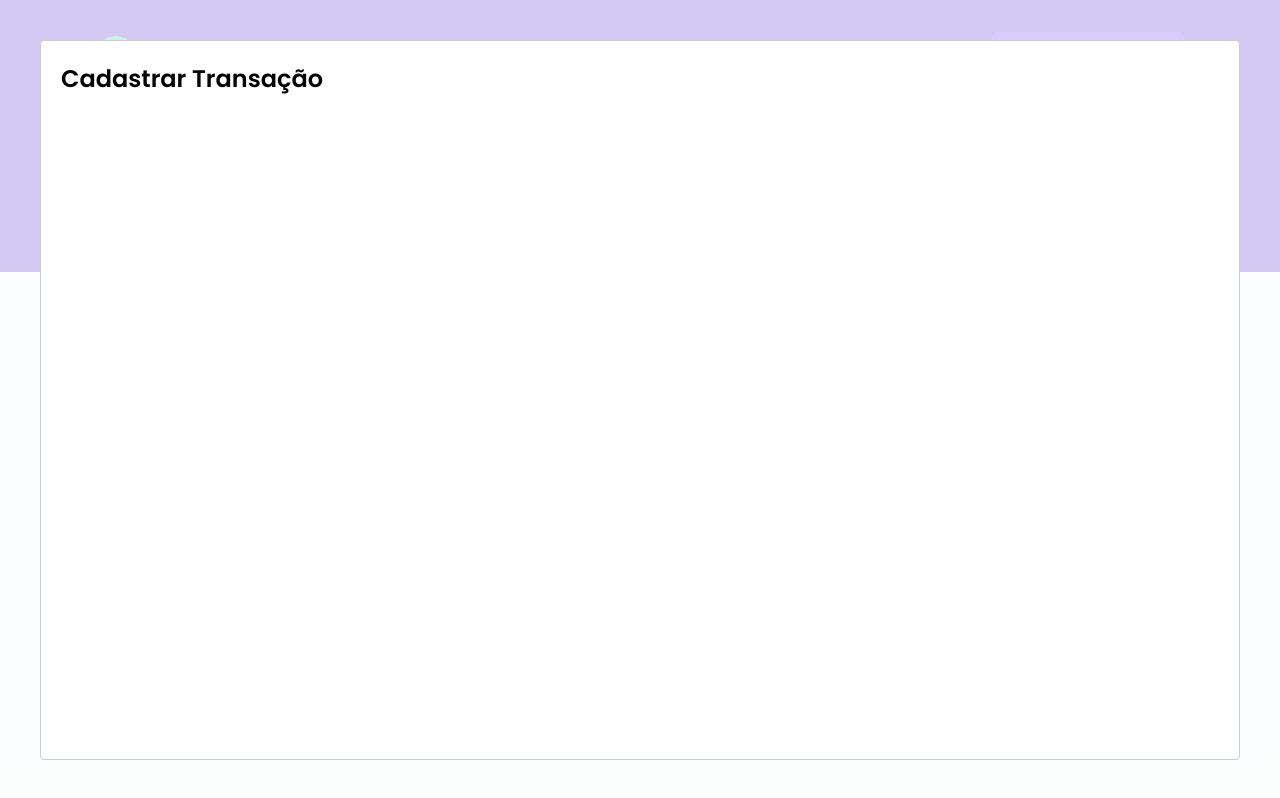
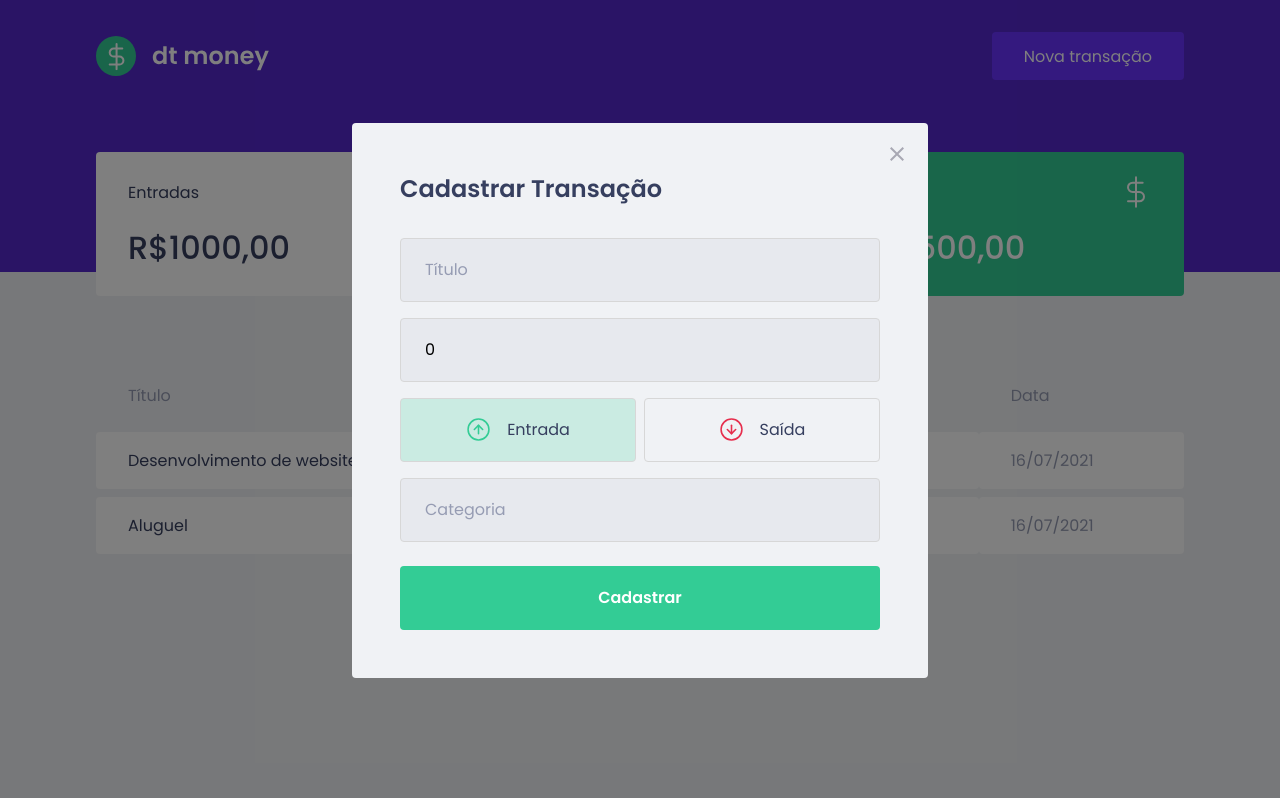
Before and after one commit to brenno0/DtMoney, a React (Create React App) app: page / in a window 1280 px wide. Both pictures are taken after a click on the button "Nova transação". Built offline with nearby package versions, Linux system fonts and the light colour scheme; no server answers; what miragejs would draw is missing.

Commit message:
Criação form da modal

```diff
--- a/src/App.tsx
+++ b/src/App.tsx
@@ -3,7 +3,7 @@
 import { Header } from './components/Header'
 import { Dashboard } from './components/Dashboard';
 import { useState } from 'react';
-import { NewTransactionModal } from './NewTransactionModal';
+import { NewTransactionModal } from './components/NewTransactionModal';
 export function App() {
 
   const [isNewTransactionModalOpen, setIsNewTransactionModalOpen] = useState(false);
--- /dev/null
+++ b/src/components/NewTransactionModal/index.tsx
@@ -0,0 +1,100 @@
+import { FormEvent, useState } from 'react';
+import Modal from 'react-modal'
+import { api } from '../../services/api';
+
+import { Container, TransactionTypeContainer,RadioBox } from './style';
+import closeImg from '../../assets/close.svg'
+import incomeImg from '../../assets/income.svg'
+import outcomeImg from '../../assets/outcome.svg'
+
+
+
+interface NewTransactionModalProps  {
+    isOpen:boolean;
+    onRequestClose: () => void;
+}
+
+export function NewTransactionModal({isOpen,onRequestClose}:NewTransactionModalProps){
+
+    const [title,setTitle] = useState('');
+    const [value,setValue] = useState(0);
+    const [category,setCategory] = useState('');
+    const [type,setType] = useState('deposit');
+
+    function handleCreateNewTransaction(event:FormEvent) {
+        // event.preventDefault();
+
+        // const data = {
+        //     title,
+        //     value,
+        //     category,
+        //     type,
+        // };
+        // api.post('/transactions',data)
+    }
+    return(
+        <Modal isOpen={isOpen}
+        onRequestClose={onRequestClose}
+        overlayClassName="react-modal-overlay"
+        className="react-modal-content"
+        >
+            <button type="button"
+            className="react-modal-close"
+            onClick={onRequestClose}
+            >
+                <img src={closeImg} alt="Fechar modal" />
+            </button>
+            <Container onSubmit={handleCreateNewTransaction}>
+                <h2>Cadastrar Transação</h2>
+
+                <input
+                 placeholder="Título"
+                 value={title}
+                 onChange={event=> setTitle(event.target.value)}
+                 />
+                <input
+                 type="number"
+                 placeholder="Valor"
+                 value={value}
+                 onChange={(e) => setValue(Number(e.target.value))}
+                 />
+                <TransactionTypeContainer>
+                    <RadioBox
+                     type="button"
+                     onClick={() => {setType('deposit')}}
+                     isActive={type === 'deposit'}
+                     activeColor="green"
+                     >
+                        <img src={incomeImg} alt="Entrada" />
+                        <span>Entrada</span>
+                    </RadioBox>
+                    <RadioBox
+                        type="button"
+                        onClick={()=>{setType('withdraw')}}
+                        isActive={type === 'withdraw'}
+                        activeColor="red"
+
+                        >
+                        <img src={outcomeImg} alt="Saída" />
+                        <span>Saída</span>
+
+                    </RadioBox>
+                </TransactionTypeContainer>
+
+                  <input
+                 placeholder="Categoria"
+                 type="text"
+                 value={category}
+                 onChange={event=> setCategory(event.target.value)}
+                 />
+
+                 <button type="submit">
+                    Cadastrar
+                 </button>
+            </Container>
+
+      </Modal>
+    )
+
+
+}
```
